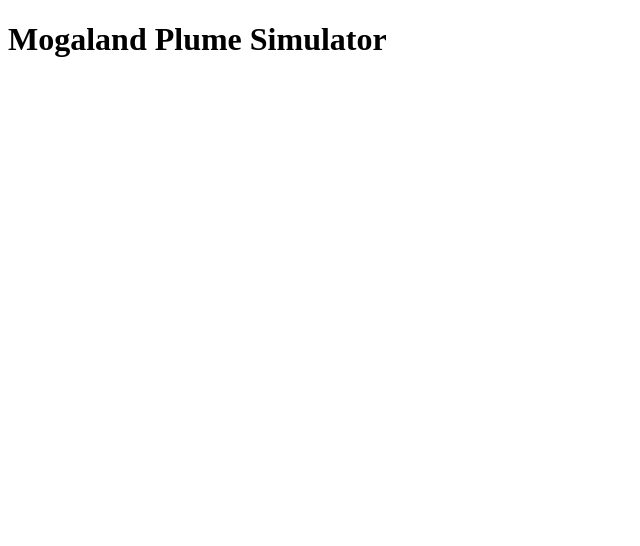
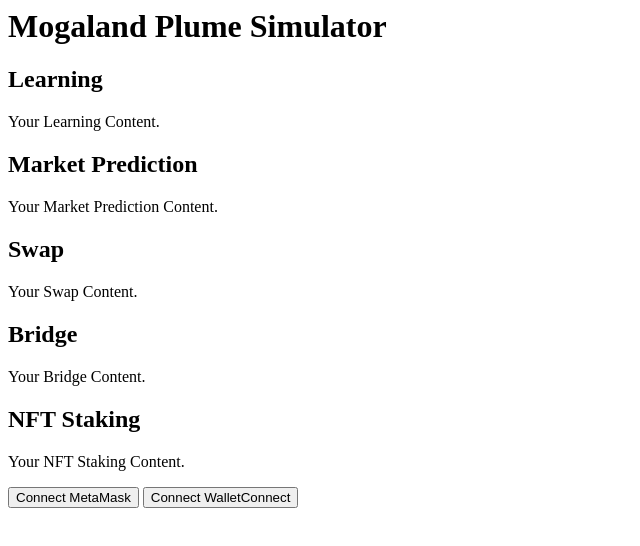
Before and after one commit to Faang21/mogaland-plume-simulator, a plain HTML site: page index.html in a window 1280 px wide. Shown: the whole page, without its empty margins (0-640 px from the left). Drawn offline with nearby package versions, Linux system fonts and the light colour scheme.

Commit message:
Updated index.html for Ethereum Sepolia integration

```diff
--- a/index.html
+++ b/index.html
@@ -1,27 +1,73 @@
-<!DOCTYPE html>
-<html lang="en">
+<html>
 <head>
-    <meta charset="UTF-8">
-    <meta name="viewport" content="width=device-width, initial-scale=1.0">
     <title>Mogaland Plume Simulator</title>
-    <link rel="stylesheet" href="styles.css">
+    <link rel="stylesheet" type="text/css" href="styles.css">
+    <script src="https://cdn.jsdelivr.net/npm/ethers/dist/ethers.umd.min.js"></script>
+    <script>
+        const { ethers } = window;
+        let provider;
+        const NETWORK_ID = 11155111; // Ethereum Sepolia
+
+        async function connectWallet() {
+            if (window.ethereum) {
+                provider = new ethers.providers.Web3Provider(window.ethereum);
+                try {
+                    await window.ethereum.request({ method: 'eth_requestAccounts' });
+                    const network = await provider.getNetwork();
+                    if (network.chainId !== NETWORK_ID) {
+                        alert('Please switch to Ethereum Sepolia network.');
+                        await window.ethereum.request({ method: 'wallet_switchEthereumChain', params: [{ chainId: '0x10A1D7' }] });
+                    }
+                } catch (error) {
+                    console.error(error);
+                }
+            } else {
+                alert('Please install MetaMask or another wallet provider.');
+            }
+        }
+
+        // Example of using WalletConnect v2
+        async function connectWalletConnect() {
+            const provider = new WalletConnectProvider({
+                rpc: {
+                    11155111: 'https://sepolia.infura.io/v3/YOUR_INFURA_PROJECT_ID',
+                },
+                chainId: 11155111,
+            });
+            await provider.enable();
+        }
+
+        // Fix for ethers.js loading
+        window.addEventListener('load', function() {
+            if (typeof window.ethereum !== 'undefined') {
+                connectWallet();
+            }
+        });
+    </script>
 </head>
 <body>
-    <div id="app">
-        <h1>Mogaland Plume Simulator</h1>
-        <div id="network-info"></div>
-        <!-- Other components -->
+    <h1>Mogaland Plume Simulator</h1>
+    <div id="learning">
+        <h2>Learning</h2>
+        <p>Your Learning Content.</p>
     </div>
-    <script>
-        const NET_CONFIG = {
-            networkId: 11155111, // Ethereum Sepolia testnet ID
-            rpcUrl: 'https://sepolia.infura.io/v3/YOUR_INFURA_PROJECT_ID', // JSON-RPC endpoint
-            contractAddress: 'YOUR_SEPOLIA_CONTRACT_ADDRESS', // Update with your contract address
-        };
-        // Web3 wallet connection logic
-        async function connectWallet() {
-            ... // existing wallet connection logic, unchanged
-        }
-    </script>
+    <div id="market-prediction">
+        <h2>Market Prediction</h2>
+        <p>Your Market Prediction Content.</p>
+    </div>
+    <div id="swap">
+        <h2>Swap</h2>
+        <p>Your Swap Content.</p>
+    </div>
+    <div id="bridge">
+        <h2>Bridge</h2>
+        <p>Your Bridge Content.</p>
+    </div>
+    <div id="nft-staking">
+        <h2>NFT Staking</h2>
+        <p>Your NFT Staking Content.</p>
+    </div>
+    <button onclick="connectWallet()">Connect MetaMask</button>
+    <button onclick="connectWalletConnect()">Connect WalletConnect</button>
 </body>
 </html>
```
